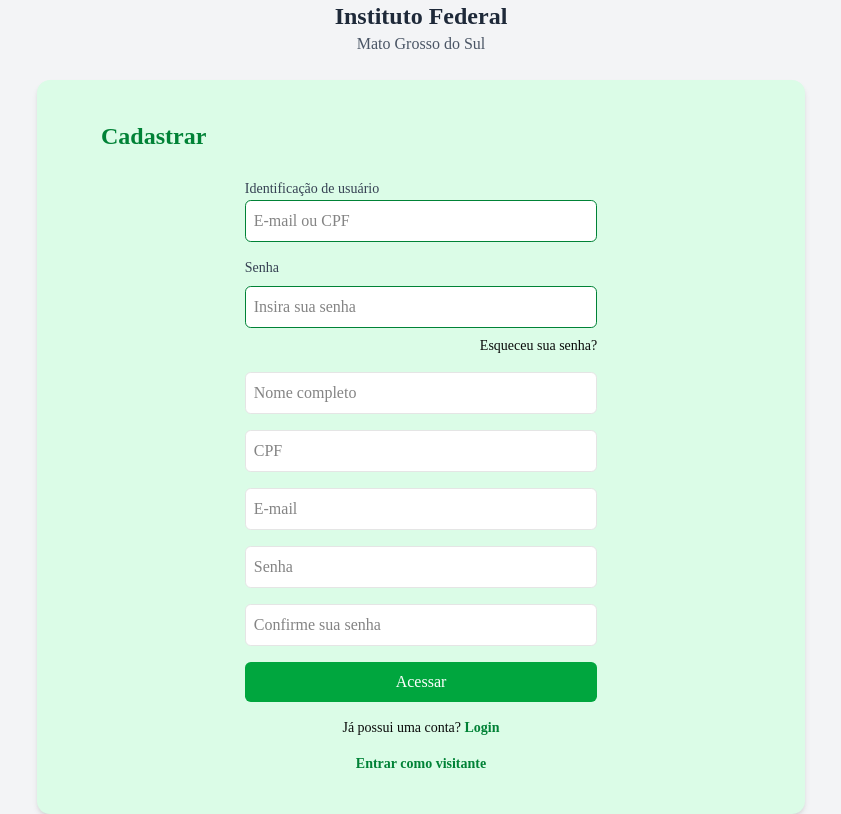
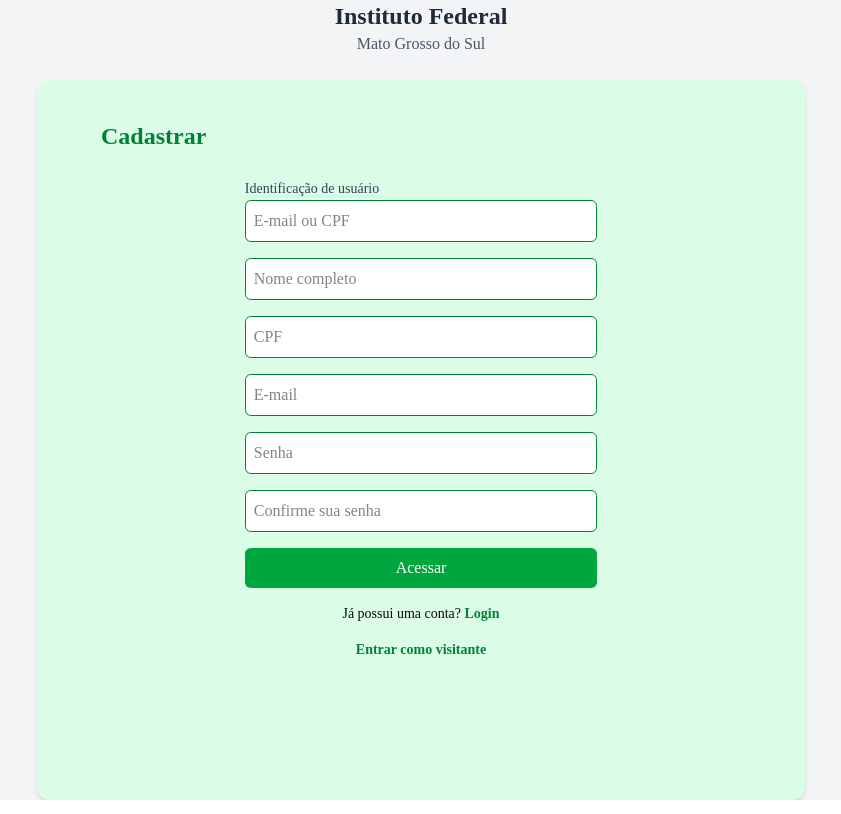
Before and after one commit to RebecaZaia/Trabalho-PTAC-e-PTAS, a Next.js app in the folder frontend/: page /cadastrar in a window 1280 px wide. Shown: the whole page, without its empty margins (219-1060 px from the left). Built offline with nearby package versions, Linux system fonts and the light colour scheme.

Commit message:
modified:   frontend/src/app/cadastrar/page.js

```diff
--- a/frontend/src/app/cadastrar/page.js
+++ b/frontend/src/app/cadastrar/page.js
@@ -27,23 +27,36 @@
               className="w-full p-2 rounded-md border bg-white border-green-700"
             />
           </div>
+          <div>
+              <label className="text-sm text-gray-700">
 
-      <div className="grid gap-2">
-        <label className="text-sm text-gray-700">Senha</label>
-        <input
-          type="password"
-          placeholder="Insira sua senha"
-          className="w-full p-2 rounded-md border bg-white border-green-700"
-        />
-        <a href="#" className="ml-auto inline-block text-sm underline-offset-4 hover:underline">
-          Esqueceu sua senha?
-        </a>
+              </label>
+              <input placeholder="Nome completo" className="w-full p-2 rounded-md border bg-white border-green-700" />
           </div>
-          <input placeholder="Nome completo" className="p-2 rounded-md border bg-white" />
-          <input placeholder="CPF" className="p-2 rounded-md border bg-white" />
-          <input placeholder="E-mail" className="p-2 rounded-md border bg-white" />
-          <input type="password" placeholder="Senha" className="p-2 rounded-md border bg-white" />
-          <input type="password" placeholder="Confirme sua senha" className="p-2 rounded-md border bg-white" />
+          <div>
+              <label className="text-sm text-gray-700">
+
+              </label>
+              <input placeholder="CPF" className="w-full p-2 rounded-md border bg-white border-green-700" />
+          </div>
+          <div>
+            <label className="text-sm text-gray-700">
+
+            </label>
+            <input placeholder="E-mail" className="w-full p-2 rounded-md border bg-white border-green-700" />
+          </div>
+          <div>
+            <label className="text-sm text-gray-700">
+
+            </label>
+            <input type="password" placeholder="Senha" className="w-full p-2 rounded-md border bg-white border-green-700" />
+          </div>
+          <div>
+            <label className="text-sm text-gray-700">
+
+            </label>
+            <input type="password" placeholder="Confirme sua senha" className="w-full p-2 rounded-md border bg-white border-green-700" />
+          </div>
 
           <button className="bg-green-600 text-white py-2 rounded-md hover:bg-green-700">
             Acessar
```
Lines whose indentation alone changed are shown as unchanged.
